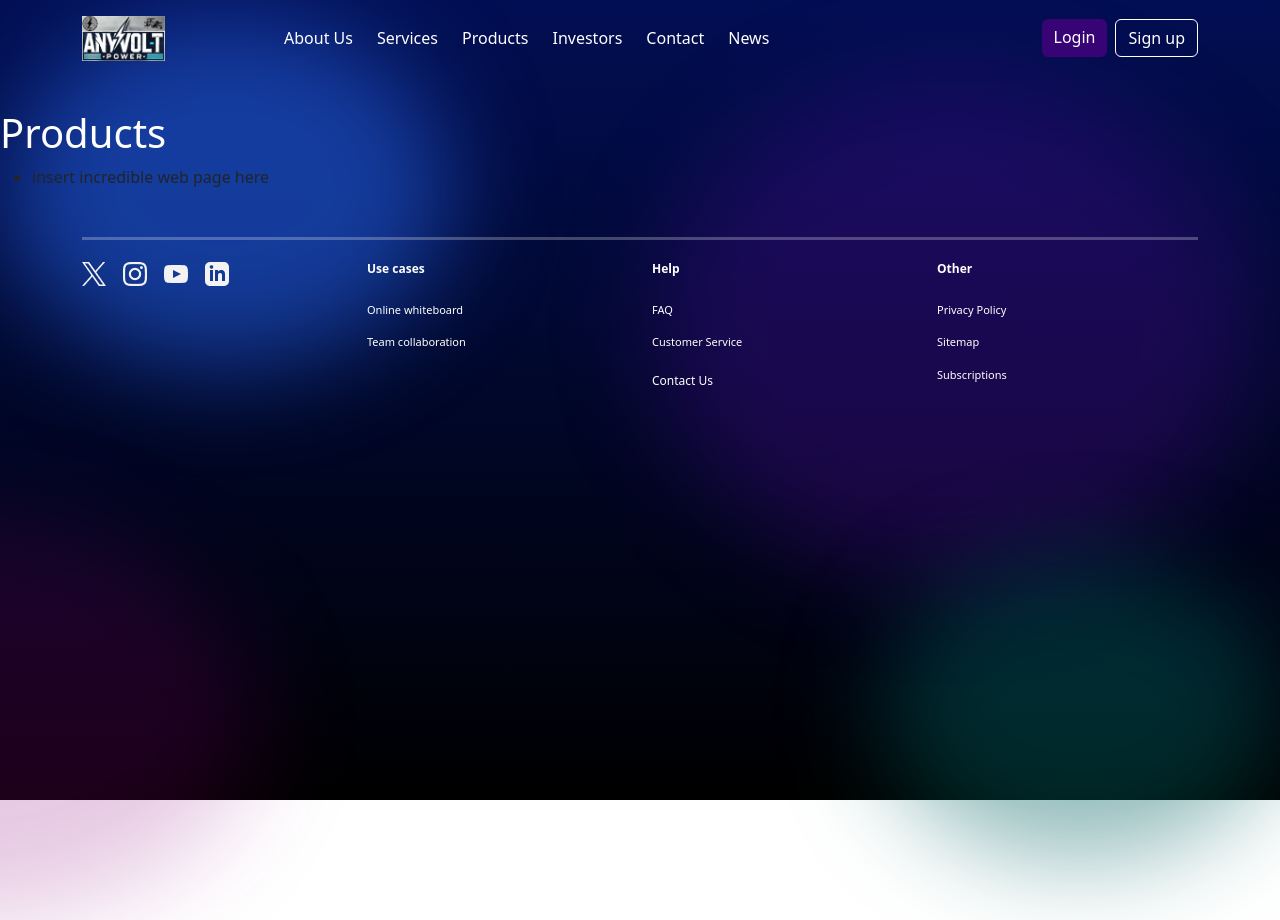
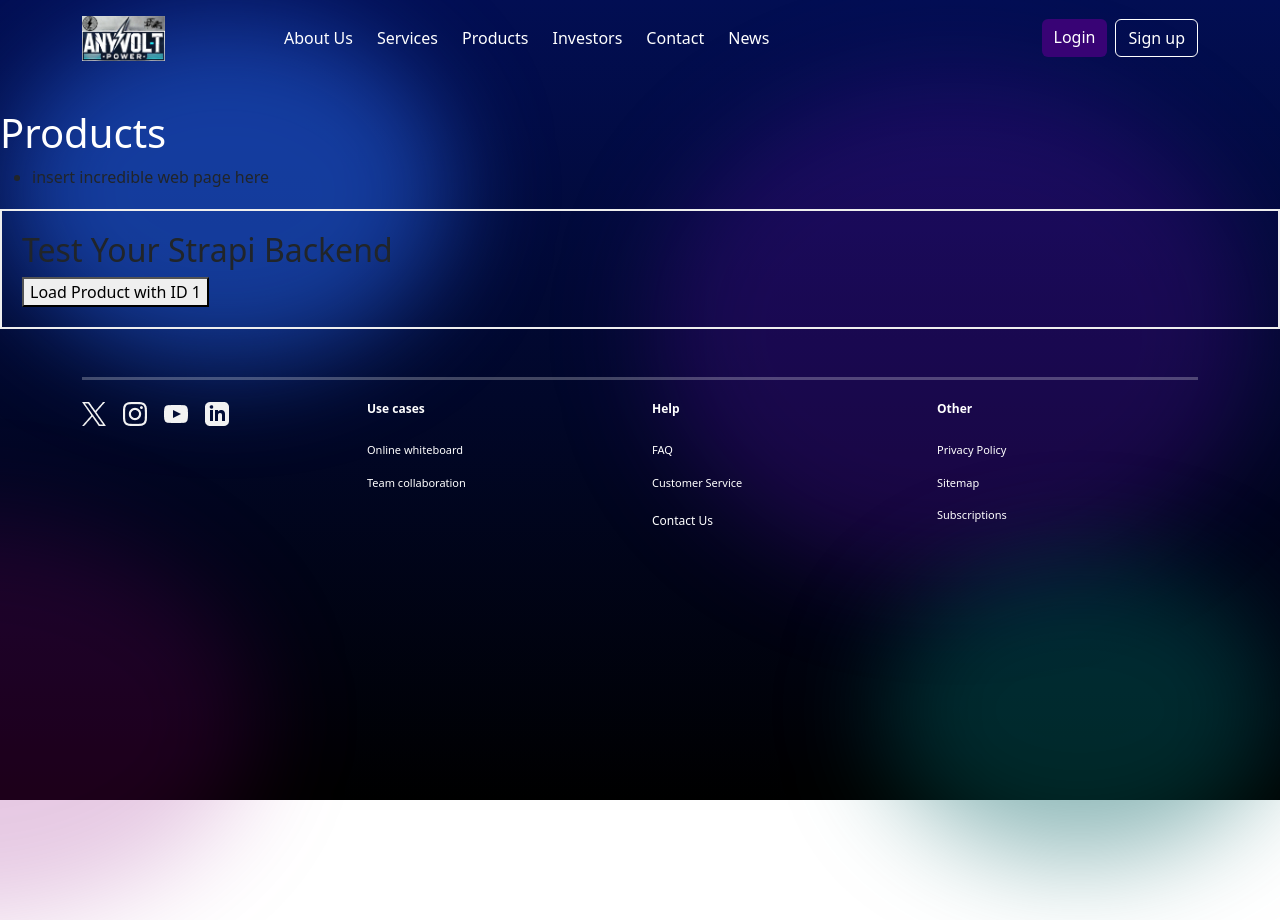
Before and after one commit to 1ce-nine/anyVolt, a React (Vite) app: page /products in a window 1280 px wide. Built offline with nearby package versions, Linux system fonts and the light colour scheme.

Commit message:
Attempted to set up a test to connect the front end to the back end. Did this by creating a ProductLoader component. Still currently not working but investigation will continue

```diff
--- a/package.json
+++ b/package.json
@@ -13,6 +13,7 @@
     "deploy": "gh-pages -d dist"
   },
   "dependencies": {
+    "axios": "^1.12.2",
     "bootstrap": "^5.3.7",
     "react": "^19.1.0",
     "react-bootstrap": "^2.10.10",
--- /dev/null
+++ b/src/ProductLoader.jsx
@@ -0,0 +1,57 @@
+import React, { useState } from 'react';
+import axios from 'axios';
+
+const ProductLoader = () => {
+  // State to store the product we fetch
+  const [product, setProduct] = useState(null);
+  // State to handle the loading status
+  const [loading, setLoading] = useState(false);
+  // State to store any errors
+  const [error, setError] = useState(null);
+
+  // This function will be called when the button is clicked
+  const fetchProduct = async () => {
+    setLoading(true);
+    setError(null);
+    setProduct(null);
+
+    try {
+      // Make the API call to your Strapi backend.
+      // Make sure a product with this ID exists in your Strapi admin panel!
+      const response = await axios.get('http://localhost:1337/api/tests/1');
+
+      // Strapi v4 nests the actual data inside a 'data' property.
+      setProduct(response.data.data);
+    } catch (err) {
+      // If something goes wrong, we save the error message.
+      setError('Could not fetch the product. Make sure the backend server is running and the product exists.');
+      console.error(err);
+    } finally {
+      // This runs whether the request was successful or not.
+      setLoading(false);
+    }
+  };
+
+  return (
+    <div style={{ border: '2px solid #eee', padding: '20px', marginTop: '20px' }}>
+      <h2>Test Your Strapi Backend</h2>
+      <button onClick={fetchProduct} disabled={loading}>
+        {loading ? 'Loading...' : 'Load Product with ID 1'}
+      </button>
+
+      {/* Show an error message if something went wrong */}
+      {error && <p style={{ color: 'red' }}>{error}</p>}
+
+      {/* Show the product details if we have them */}
+      {product && (
+        <div style={{ marginTop: '20px', background: '#f9f9f9', padding: '10px' }}>
+          <h3>Product Loaded Successfully!</h3>
+          <h4>{product.attributes.name}</h4>
+          <p>{product.attributes.description}</p>
+        </div>
+      )}
+    </div>
+  );
+};
+
+export default ProductLoader;
--- a/src/Products.jsx
+++ b/src/Products.jsx
@@ -2,6 +2,7 @@ import React from "react";
 import { Link } from "react-router-dom";
 import Header from "./Header";
 import Footer from "./Footer";
+import ProductLoader from "./ProductLoader";
 
 
 function Products() {
@@ -10,12 +11,13 @@ function Products() {
       <title>Products</title>
         <Header />
         <main>
-        <h1 className="page-heading">Products</h1>
-            <ul>
-                <li>insert incredible web page here</li>
-            </ul>
-          <Footer />
+          <h1 className="page-heading">Products</h1>
+          <ul>
+            <li>insert incredible web page here</li>
+          </ul>
+          <ProductLoader />
         </main>
+      <Footer />
     </>
   );
 }
```
Also changed, not shown: 1 other file (tests, documents, lock files or other folders).
